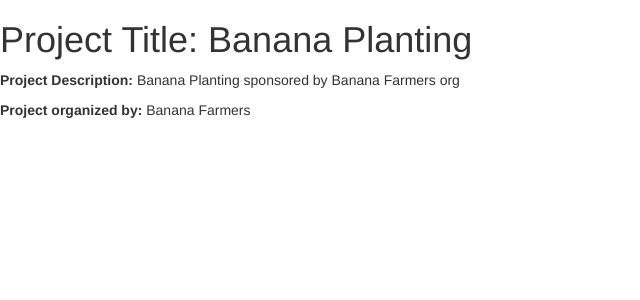
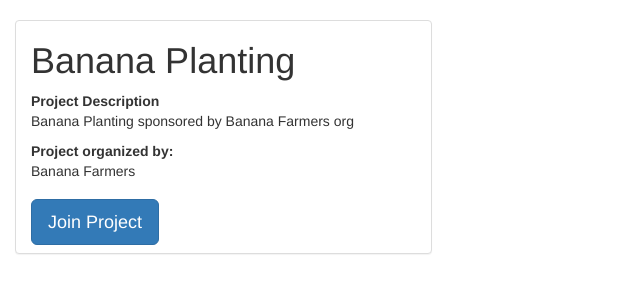
Before and after one commit to jtj9817/Volunto, a Django app: page /volunto/project/1 in a window 1280 px wide. Shown: the part 52-352 px from the top of the page, without its empty margins (0-640 px from the left). Run offline with Django 3.2, Linux system fonts and the light colour scheme; data comes from the database, SQL or seed files in the repository; some libraries are stand-ins or nearby versions.

Commit message:
Tweaked Projects section

```diff
--- a/volunto/templates/volunto/organization_list.html
+++ b/volunto/templates/volunto/organization_list.html
@@ -15,4 +15,5 @@
     {% else %}
       <p>There are no organizations currently active.</p>
     {% endif %}
+
 {% endblock %}
--- a/volunto/templates/volunto/project_detail.html
+++ b/volunto/templates/volunto/project_detail.html
@@ -1,9 +1,12 @@
 {% extends "volunto/base_visitor.html" %}
 
 {% block content %}
-
-<h1>Project Title: {{ project.projectname }}</h1>
-
-<p><strong>Project Description:</strong> {{ project.projdesc }}</p>
-<p><strong>Project organized by:</strong> {{ project.orgname }}</p>
+<div class="container-fluid">
+	<div class="panel panel-default col-sm-4 col-md-4">
+<h1>{{ project.projectname }}</h1>
+<strong>Project Description</strong> <p>{{ project.projdesc }}</p>
+<strong>Project organized by:</strong> <p>{{ project.orgname }}</p>
+  <button type="button" class="btn btn-primary btn-lg navbar-btn">Join Project</button>
+	</div>
+</div>
 {% endblock %}
```
Also changed, not shown: volunto/templates/volunto/project_list.html (+10 -4 lines).
